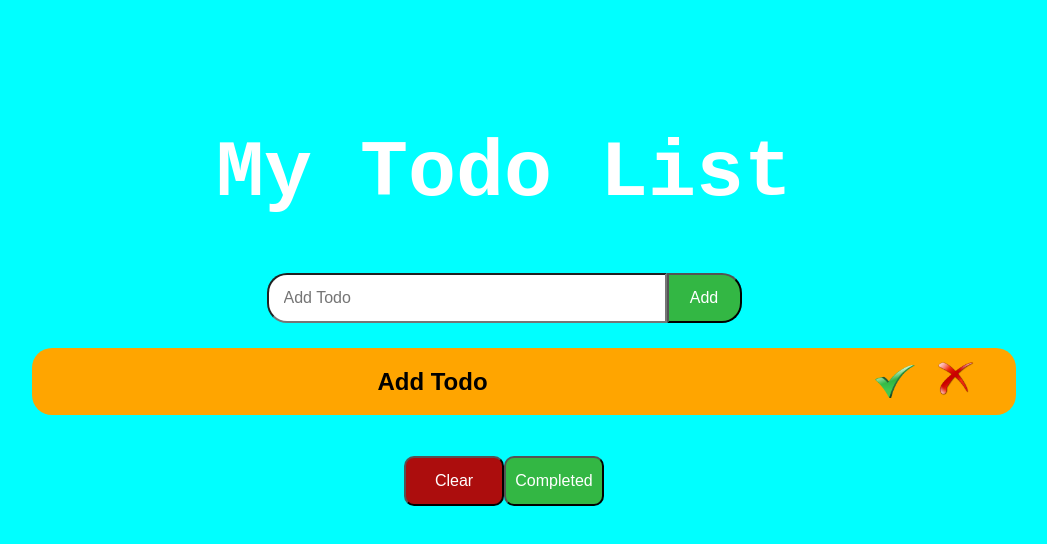
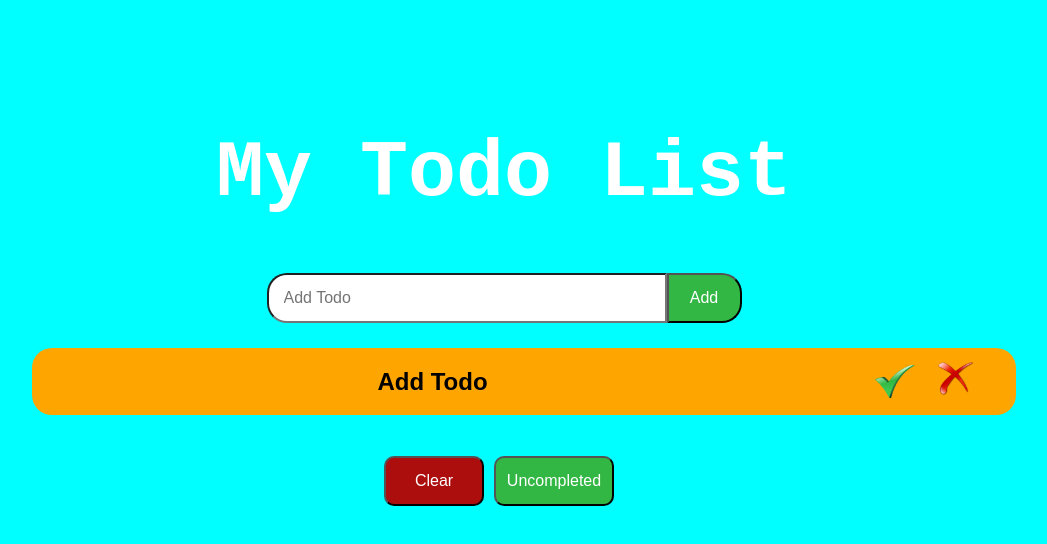
Before and after one commit to EyupBahar/ToDoApp_Redux, a React (Create React App) app: page / in a window 1280 px wide. Shown: the top 544 px of the page, without its empty margins (136-1183 px from the left). Built offline with nearby package versions, Linux system fonts and the light colour scheme.

Commit message:
add TodoList.jsx

```diff
--- a/src/components/TodoList.jsx
+++ b/src/components/TodoList.jsx
@@ -39,16 +39,18 @@ const Todolist = () => {
         onClick={handleFilterCompleted}
         style={{
           height: "50px",
-          width: "100px",
+          width: "120px",
           marginTop: "25px",
           fontSize: "1rem",
           backgroundColor: "#33B744",
           color: "white",
           cursor: "pointer",
           borderRadius: "10px",
+          padding: "5px",
+          margin: "10px",
         }}
       >
-        Completed
+        Uncompleted
       </button>
     </div>
   );
```
